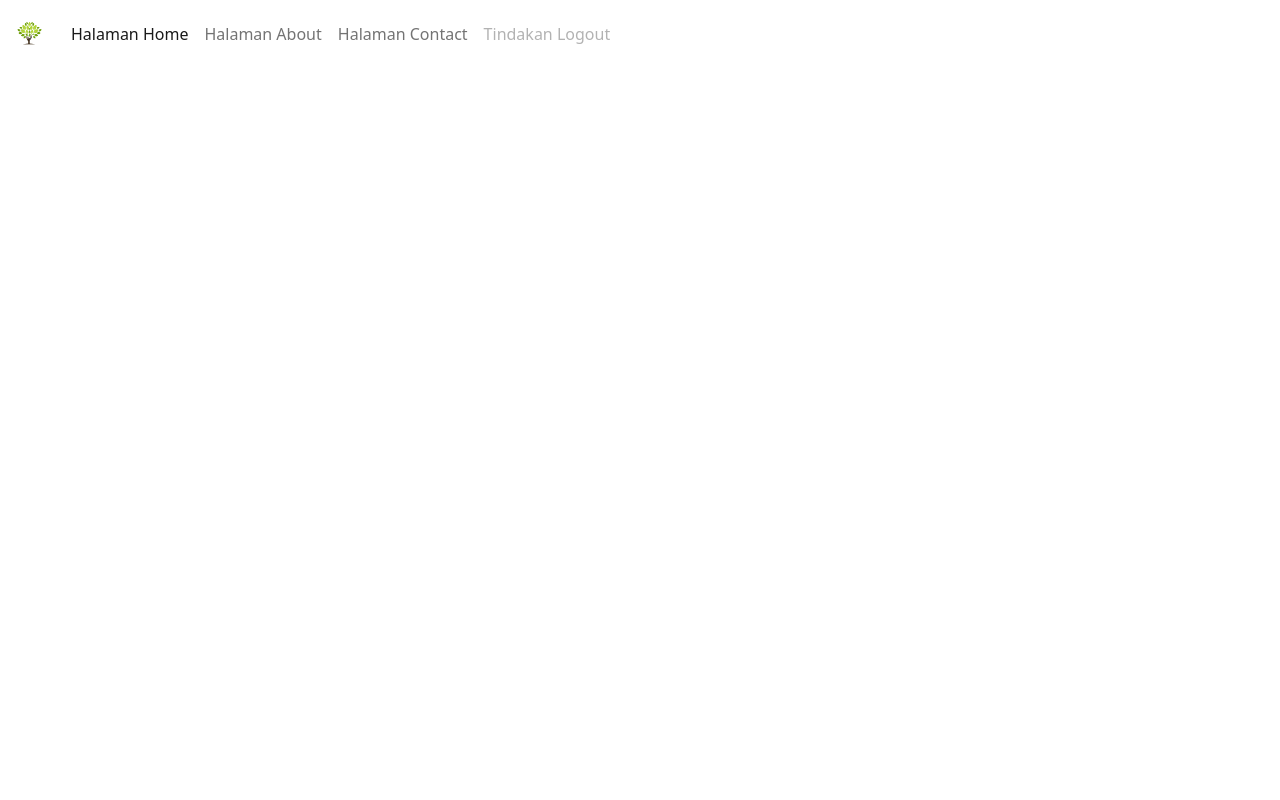
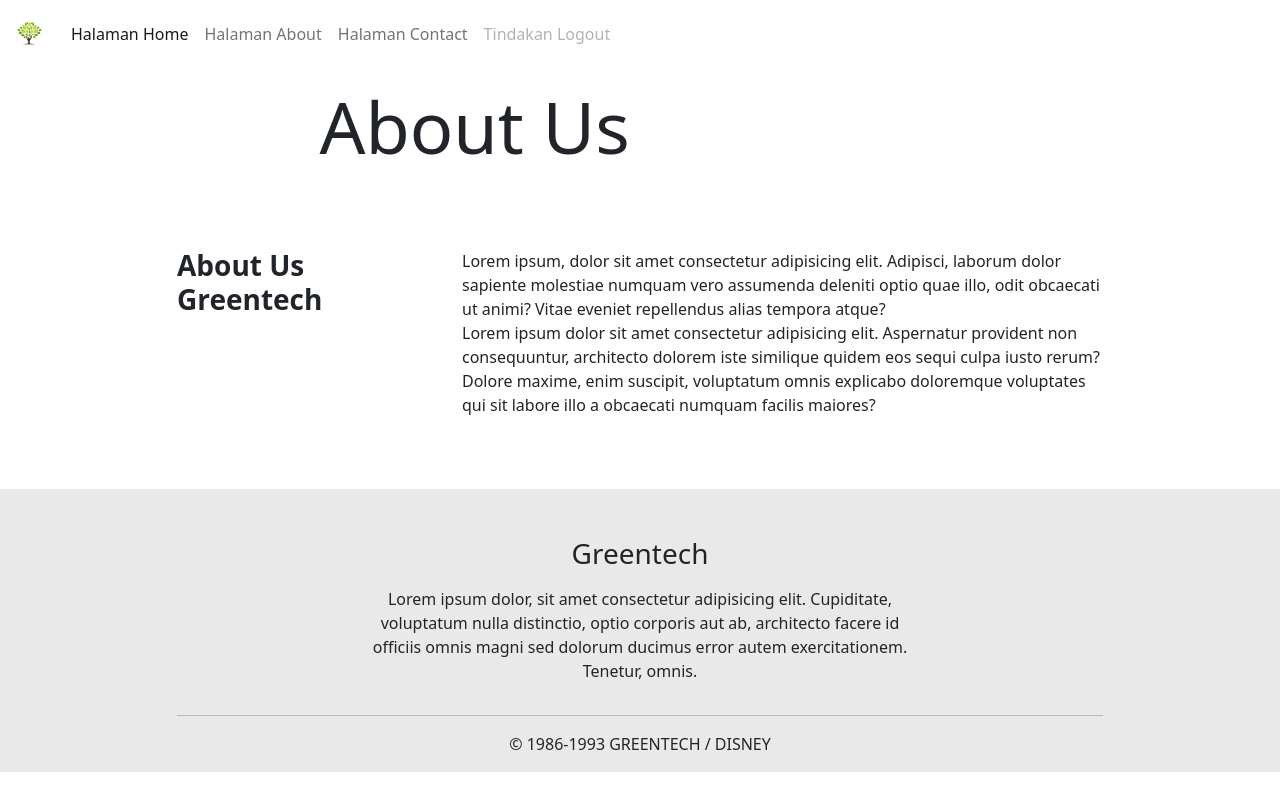
Before and after one commit to MuhalimHidayat/studygroupGT, a plain HTML site: page about.html in a window 1280 px wide. Drawn offline with nearby package versions, Linux system fonts and the light colour scheme.

Commit message:
reset: hashcommit 5506501

```diff
--- a/about.html
+++ b/about.html
@@ -33,7 +33,54 @@
     </nav>
     <!-- end navbar -->
 
-
+    <!-- content -->
+    <div id="content">
+        <div class="container mt-3">
+            <div class="row justify-content-center">
+                <div class="col-7">
+                    <h1 class="display-2"><strong>About Us</strong></h1>
+                </div>
+            </div>
+            <br><br><br>
+            <div class="row">
+                <div class="col-2 offset-1">
+                    <h3><strong>About Us Greentech</strong></h3>
+                </div>
+                <div class="col-7 offset-1">
+                    Lorem ipsum, dolor sit amet consectetur adipisicing elit. Adipisci, laborum dolor sapiente molestiae
+                    numquam vero assumenda deleniti optio quae illo, odit obcaecati ut animi? Vitae eveniet repellendus
+                    alias tempora atque?
+                    <br>
+                    Lorem ipsum dolor sit amet consectetur adipisicing elit. Aspernatur provident non consequuntur,
+                    architecto dolorem iste similique quidem eos sequi culpa iusto rerum? Dolore maxime, enim suscipit,
+                    voluptatum omnis explicabo doloremque voluptates qui sit labore illo a obcaecati numquam facilis
+                    maiores?
+                </div>
+            </div>
+        </div>
+        <!-- endcontent -->
+    </div>
+    <br><br><br>
+    <!-- footer -->
+    <footer class="pt-5" style="background-color: rgba(128, 128, 128, 0.174);">
+        <div class="container">
+            <div class="row text-center justify-content-center">
+                <div class="col-6">
+                    <h3 class="pb-2">Greentech</h3>
+                    <p>Lorem ipsum dolor, sit amet consectetur adipisicing elit. Cupiditate, voluptatum nulla
+                        distinctio, optio corporis aut ab, architecto facere id officiis omnis magni sed dolorum ducimus
+                        error autem exercitationem. Tenetur, omnis.</p>
+                </div>
+            </div>
+            <div class="row justify-content-center">
+                <div class="col-10 text-center">
+                    <hr>
+                    <p>© 1986-1993 GREENTECH / DISNEY </p>
+                </div>
+            </div>
+        </div>
+    </footer>
+    <!-- end footer -->
     <script src="https://cdn.jsdelivr.net/npm/bootstrap@5.2.3/dist/js/bootstrap.bundle.min.js"
         integrity="sha384-kenU1KFdBIe4zVF0s0G1M5b4hcpxyD9F7jL+jjXkk+Q2h455rYXK/7HAuoJl+0I4" crossorigin="anonymous">
     </script>
```
